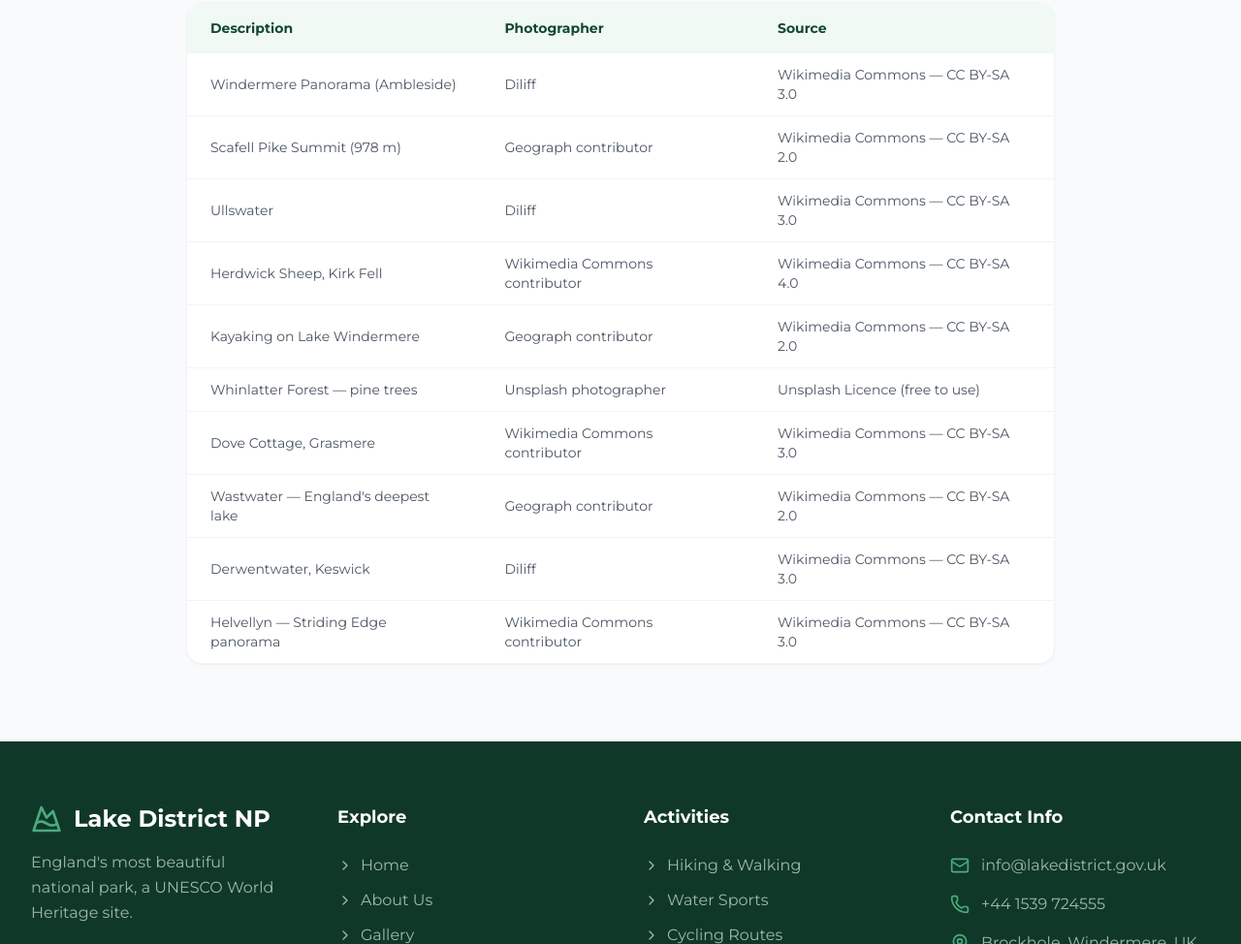
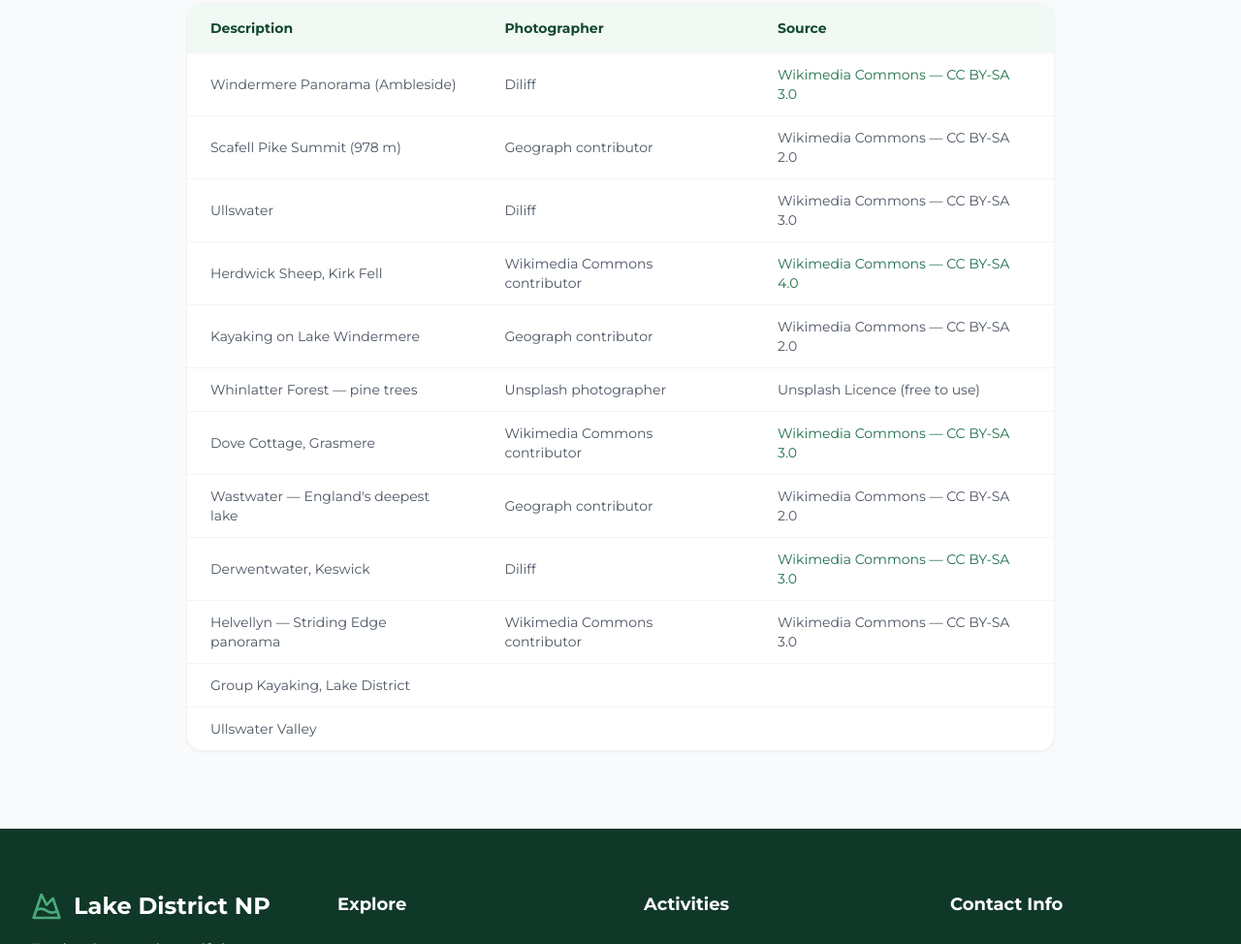
Before and after one commit to nicholas-semenov/lake-district.github.io, a plain HTML site: page gallery.html in a window 1280 px wide. Shown: the part 2148-3122 px from the top of the page at 97% size. Drawn offline with nearby package versions, Linux system fonts and the light colour scheme.

Commit message:
Add files via upload

```diff
--- a/gallery.html
+++ b/gallery.html
@@ -246,7 +246,7 @@
                             <tr class="hover:bg-gray-50">
                                 <td class="px-6 py-3">Windermere Panorama (Ambleside)</td>
                                 <td class="px-6 py-3">Diliff</td>
-                                <td class="px-6 py-3">Wikimedia Commons — CC BY-SA 3.0</td>
+                                <td class="px-6 py-3"><a href="https://commons.wikimedia.org/wiki/File:Ambleside_%26_Waterhead_Panorama,_Cumbria,_England_-_Oct_2009.jpg" target="_blank" class="text-lake-600 hover:underline">Wikimedia Commons — CC BY-SA 3.0</a></td>
                             </tr>
                             <tr class="hover:bg-gray-50">
                                 <td class="px-6 py-3">Scafell Pike Summit (978 m)</td>
@@ -261,7 +261,7 @@
                             <tr class="hover:bg-gray-50">
                                 <td class="px-6 py-3">Herdwick Sheep, Kirk Fell</td>
                                 <td class="px-6 py-3">Wikimedia Commons contributor</td>
-                                <td class="px-6 py-3">Wikimedia Commons — CC BY-SA 4.0</td>
+                                <td class="px-6 py-3"><a href="https://commons.wikimedia.org/wiki/File:Herdwick_Sheep_Kirk_Fell_Lake_District_2025_01.jpg" target="_blank" class="text-lake-600 hover:underline">Wikimedia Commons — CC BY-SA 4.0</a></td>
                             </tr>
                             <tr class="hover:bg-gray-50">
                                 <td class="px-6 py-3">Kayaking on Lake Windermere</td>
@@ -276,7 +276,7 @@
                             <tr class="hover:bg-gray-50">
                                 <td class="px-6 py-3">Dove Cottage, Grasmere</td>
                                 <td class="px-6 py-3">Wikimedia Commons contributor</td>
-                                <td class="px-6 py-3">Wikimedia Commons — CC BY-SA 3.0</td>
+                                <td class="px-6 py-3"><a href="https://commons.wikimedia.org/wiki/File:Grasmere_Dove_Cottage_120508w.jpg" target="_blank" class="text-lake-600 hover:underline">Wikimedia Commons — CC BY-SA 3.0</a></td>
                             </tr>
                             <tr class="hover:bg-gray-50">
                                 <td class="px-6 py-3">Wastwater — England's deepest lake</td>
@@ -286,12 +286,22 @@
                             <tr class="hover:bg-gray-50">
                                 <td class="px-6 py-3">Derwentwater, Keswick</td>
                                 <td class="px-6 py-3">Diliff</td>
-                                <td class="px-6 py-3">Wikimedia Commons — CC BY-SA 3.0</td>
+                                <td class="px-6 py-3"><a href="https://commons.wikimedia.org/wiki/File:Derwent_Water,_Keswick_-_June_2009.jpg" target="_blank" class="text-lake-600 hover:underline">Wikimedia Commons — CC BY-SA 3.0</a></td>
                             </tr>
                             <tr class="hover:bg-gray-50">
                                 <td class="px-6 py-3">Helvellyn — Striding Edge panorama</td>
                                 <td class="px-6 py-3">Wikimedia Commons contributor</td>
                                 <td class="px-6 py-3">Wikimedia Commons — CC BY-SA 3.0</td>
+                            </tr>
+                            <tr class="hover:bg-gray-50">
+                                <td class="px-6 py-3">Group Kayaking, Lake District</td>
+                                <td class="px-6 py-3"></td>
+                                <td class="px-6 py-3"></td>
+                            </tr>
+                            <tr class="hover:bg-gray-50">
+                                <td class="px-6 py-3">Ullswater Valley</td>
+                                <td class="px-6 py-3"></td>
+                                <td class="px-6 py-3"></td>
                             </tr>
                         </tbody>
                     </table>
```
